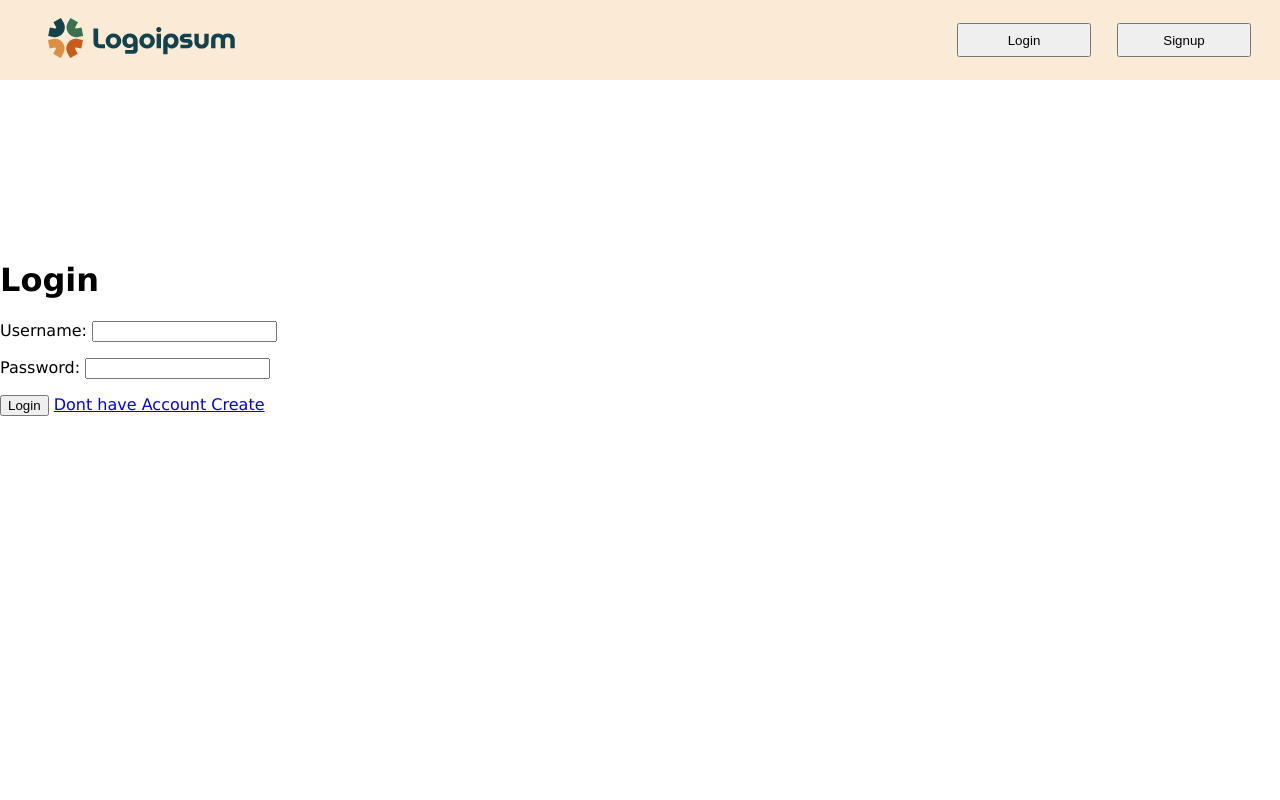
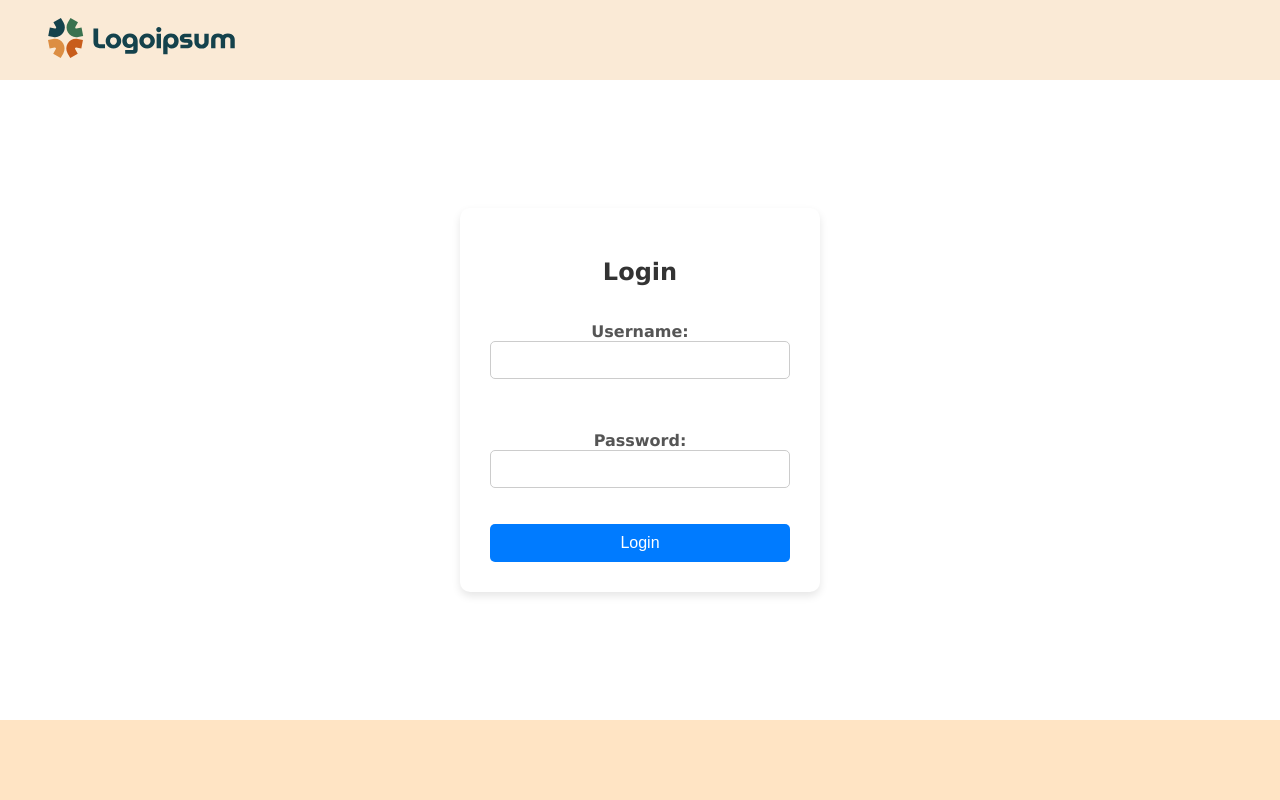
Before and after one commit to Babygrim/Notifications-System, a Django app: page /user/login/ in a window 1280 px wide. Run offline with Django 4.2, Linux system fonts and the light colour scheme; parts of the project's set-up code (start-up, migrations or seed data) failed here and were passed over.

Commit message:
added basic layout for login/sign up

```diff
--- a/Authentication/forms.py
+++ b/Authentication/forms.py
@@ -3,6 +3,10 @@ from django.contrib.auth.forms import UserCreationForm
 from django.contrib.auth.models import User
 
 class SignupForm(UserCreationForm):
+    username = forms.CharField(help_text='', label='Username')
+    password1 = forms.CharField(widget=forms.PasswordInput, help_text='', label='Password')
+    password2 = forms.CharField(widget=forms.PasswordInput, help_text='', label='Confirm Password')
+
     class Meta:
         model = User
         fields = ['username', 'password1', 'password2']
--- a/Authentication/templates/login.html
+++ b/Authentication/templates/login.html
@@ -1,28 +1,95 @@
-{% include 'header.html' %}
-
+{% extends 'header.html' %}
 
 <!DOCTYPE html>
 <html lang="en">
 <head>
     <meta charset="UTF-8">
+    <meta http-equiv="X-UA-Compatible" content="IE=edge">
     <meta name="viewport" content="width=device-width, initial-scale=1.0">
-    <title>Document</title>
+    <title>Login</title>
+
+    {% block content %}
+        <style>
+            .content-wrapper {
+                display: flex;
+                margin: 0;
+                padding: 0;
+                flex-grow: 1;
+                align-items: center;
+                justify-content: center;
+            }
+
+            .login-container {
+                background-color: #ffffff;
+                padding: 30px;
+                border-radius: 10px;
+                box-shadow: 0px 4px 8px rgba(0, 0, 0, 0.1);
+                width: 300px;
+                text-align: center;
+            }
+
+            h2 {
+                margin-bottom: 20px;
+                color: #333;
+            }
+
+            form {
+                display: flex;
+                flex-direction: column;
+                align-items: stretch;
+            }
+
+            label {
+                margin: 10px 0 5px;
+                font-weight: bold;
+                color: #555;
+            }
+
+            input[type="text"],
+            input[type="password"] {
+                padding: 10px;
+                font-size: 14px;
+                border: 1px solid #ccc;
+                border-radius: 5px;
+                margin-bottom: 20px;
+                width: 100%;
+                box-sizing: border-box;
+            }
+
+            button[type="submit"] {
+                padding: 10px;
+                background-color: #007bff;
+                color: white;
+                border: none;
+                border-radius: 5px;
+                font-size: 16px;
+                cursor: pointer;
+            }
+
+            button[type="submit"]:hover {
+                background-color: #0056b3;
+            }
+
+            .error {
+                color: red;
+                font-size: 14px;
+            }
+        </style>
     </head>
     <body>
-
-    <h1>Login</h1>
-    {% if form.non_field_errors %}
-        <ul class='form-errors'>
-            {% for error in form.non_field_errors %}
-                <li>{{ error }}</li>
-            {% endfor %}
-        </ul>
-    {% endif %}
+        <div class="content-wrapper">
+            <div class="container-wrapper">
+                <div class="login-container">
+                    <h2>Login</h2>
                     <form method="POST">
                         {% csrf_token %}
                         {{ form.as_p }}
                         <button type="submit">Login</button>
-        <a href="{% url 'signup' %}">Dont have Account Create</a>
                     </form>
+                </div>
+            </div>
+        </div>
     </body>
+{% endblock %}
+
 </html>
--- a/Comments/templates/header.html
+++ b/Comments/templates/header.html
@@ -15,6 +15,10 @@
     }
 
     body {
+        display: flex;
+        flex-direction: column;
+        width: inherit;
+        height: inherit;
         margin: 0;
         padding: 0;
         align-items: top;
@@ -261,12 +265,13 @@
                     <button class="dropdown" id="notifications" style="width: 10em; height: 2.5em; cursor: pointer;"></button>
                 </div>
                 <img src="" class="avatar" alt="User Avatar" id="profile_options">
-            {% else %}
+            {% endif %}
+            {% if request.path != '/user/signup/' and request.path != '/user/login/' and user.is_authenticated == False%}
                 <div class="auth-wrapper" style="display: flex;">
                     <button onclick="location.href = 'http://127.0.0.1:8000/user/login/'" style="width: 10em; height: 2.5em; cursor: pointer; margin: 1em;">Login</button>
                     <button onclick="location.href = 'http://127.0.0.1:8000/user/signup/'" style="width: 10em; height: 2.5em; cursor: pointer; margin: 1em;">Signup</button>
                 </div>
-        {% endif %}
+            {% endif %}
         </div>
         <div class="dropdown-wrapper" id="clickable_note_zone" style="display: flex; width: 100%; height: 30rem; background-color: rgba(0, 0, 0, 0.2); justify-content: right; background: transparent; position: absolute; pointer-events: none; margin-top: 60vh;">
             <div id="dropdown_options" style="display: none; flex-direction: column; width: 25rem; height: 100%; background-color: lightgoldenrodyellow; border-radius: 10px 10px 10px 10px; margin-right: 5em; z-index: 999; pointer-events: auto;">
@@ -415,7 +420,7 @@
 
     {% endblock %}
 
-    <div class="footer" style="height: 10rem; position: relative;"></div>
+    <div class="footer" style="height: 5rem; position: relative; background-color: bisque;"></div>
 
     <script>
         // const MAINURL = 'http://127.0.0.1:8000';
```
Also changed, not shown: Authentication/templates/signup.html (+81 -9 lines), db.sqlite3. Lines whose indentation alone changed are shown as unchanged.
